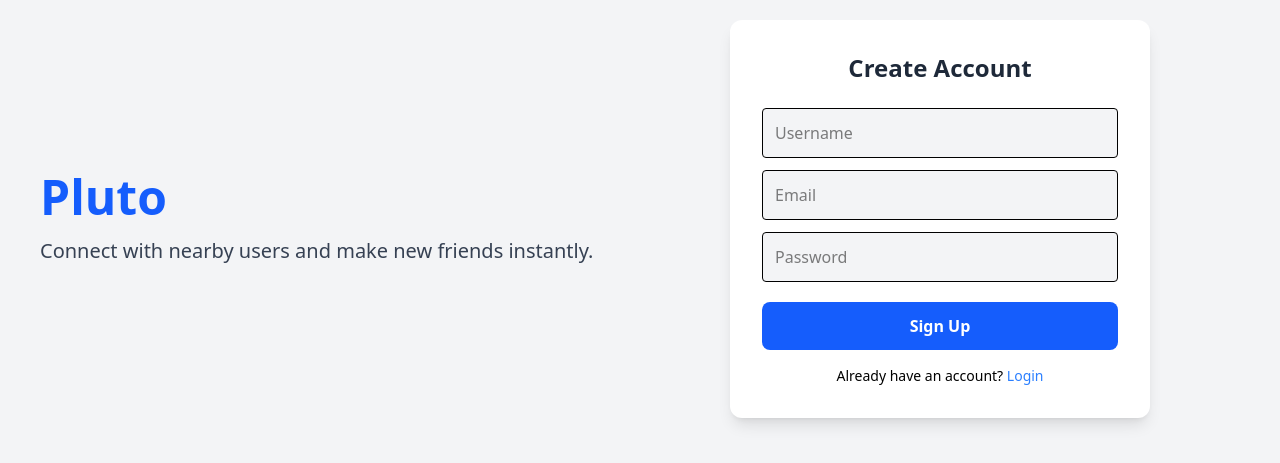
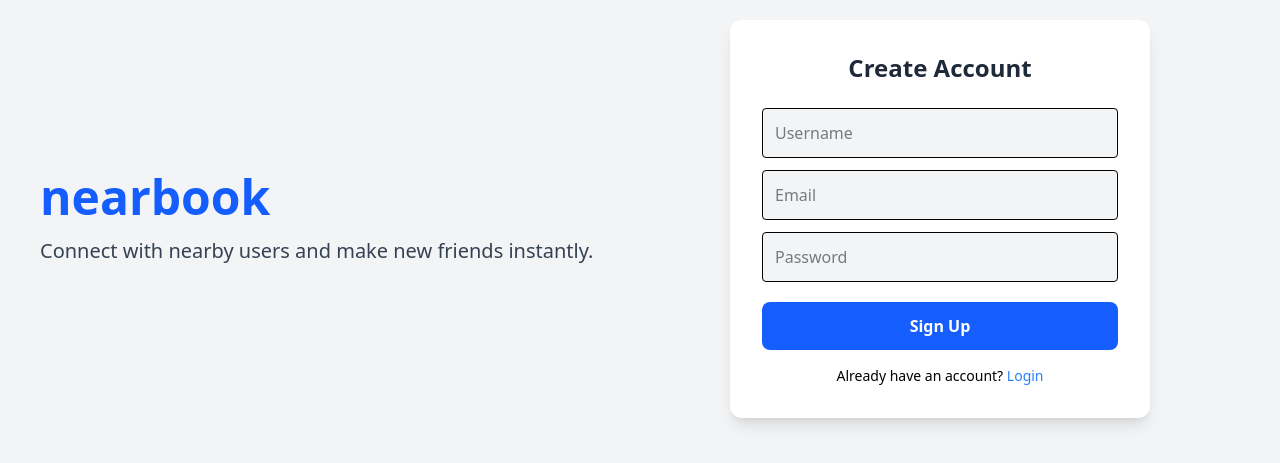
Before and after one commit to sheksha506/plutoo, a React app in the folder frontend/: page /signup in a window 1280 px wide. Shown: the part 181-644 px from the top of the page. Built offline with nearby package versions, Linux system fonts and the light colour scheme; the HTML template or start-up script is replaced by a standard one.

Commit message:
frontend updated

```diff
--- a/frontend/src/auth/Singup.jsx
+++ b/frontend/src/auth/Singup.jsx
@@ -34,7 +34,9 @@
     <div className="h-screen bg-gray-100 flex flex-col md:flex-row items-center justify-center px-5 md:px-10">
       {/* Title & Subtitle */}
       <div className="w-full md:flex-1 mb-8 md:mb-0 text-center md:text-left">
-        <h1 className="text-4xl md:text-5xl font-bold text-blue-600">Pluto</h1>
+        <h1 className="text-4xl md:text-5xl font-bold text-blue-600">
+          nearbook
+        </h1>
         <p className="text-lg md:text-xl mt-4 text-gray-700 hidden sm:block">
           Connect with nearby users and make new friends instantly.
         </p>
```
